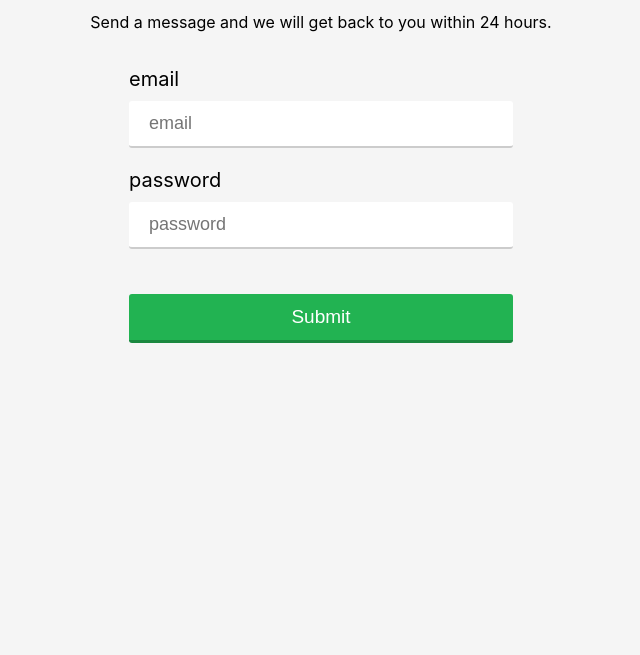
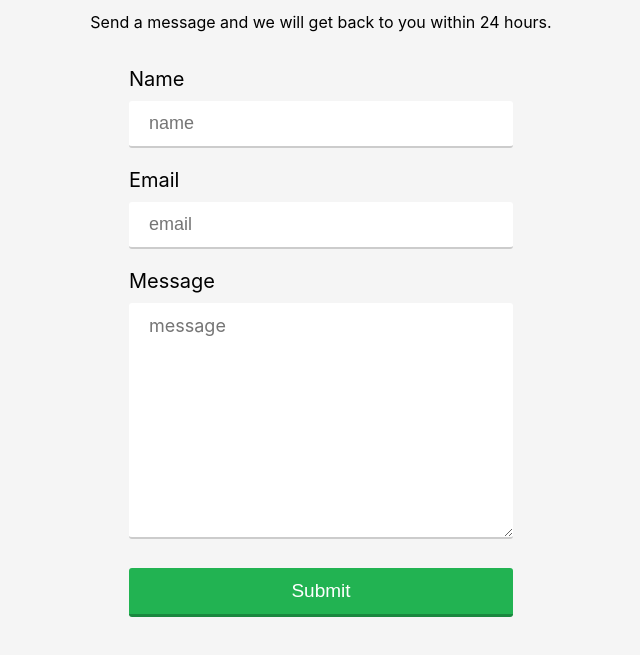
Before and after one commit to 51ab/conatct-form, a plain HTML site: page index.html in a window 1280 px wide. Shown: the part 105-760 px from the top of the page, without its empty margins (319-959 px from the left). Drawn offline with Linux system fonts and the light colour scheme.

Commit message:
Update index.html

```diff
--- a/index.html
+++ b/index.html
@@ -11,11 +11,11 @@
     <h1>Contact us</h1>
     <p>Send a message and we will get back to you within 24 hours.</p>
     <form class="contact-form">
-      <label for="">email</label><br />
-      <input class="email" type="text" placeholder="email" /><br />
-      <label for="">password</label><br />
-      <input class="password" type="password" placeholder="password" /><br />
-      <!-- <label for="">Message</label><br />
+      <label for="">Name</label><br />
+      <input class="name" type="text" placeholder="name" /><br />
+      <label for="">Email</label><br />
+      <input class="email" type="email" placeholder="email" /><br />
+      <label for="">Message</label><br />
       <textarea
         class="message"
         name=""
@@ -24,7 +24,7 @@
         rows="10"
         placeholder="message"
       ></textarea
-      ><br /> -->
+      ><br />
       <button type="submit">Submit</button>
     </form>
 
```
